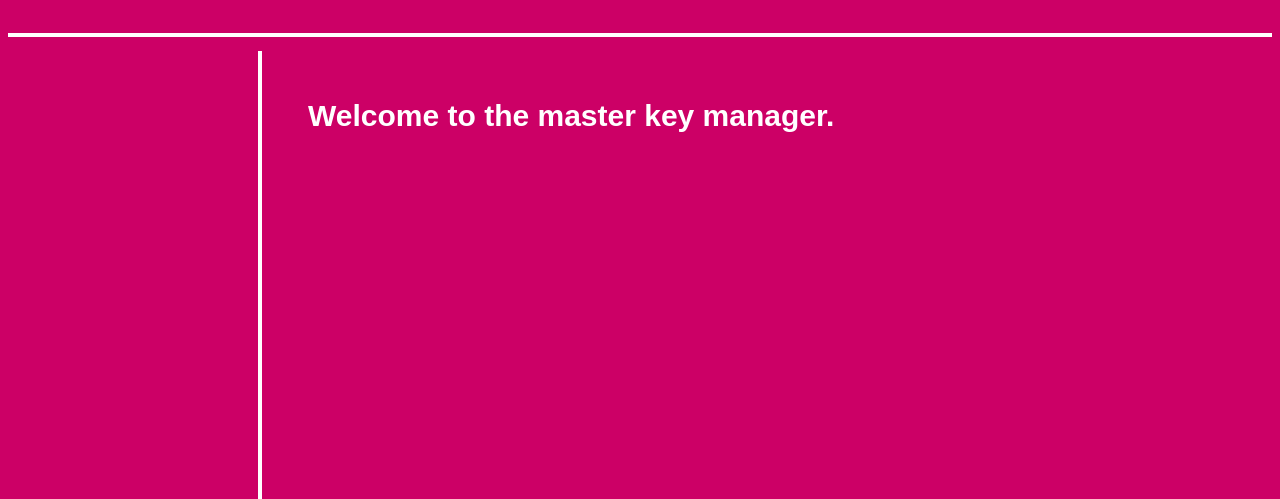
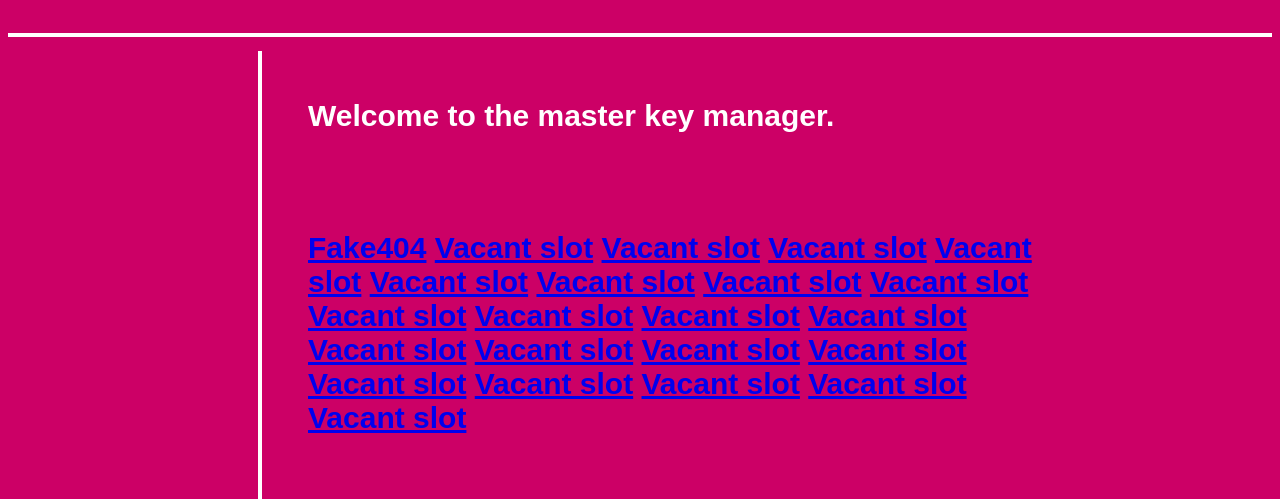
Before and after one commit to potatoesandgravy/tomthomason.github.io, a plain HTML site: page keyhere404filenotfound.html in a window 1280 px wide. Shown: the part 301-800 px from the top of the page. Drawn offline with Linux system fonts and the light colour scheme.

Commit message:
Update keyhere404filenotfound.html

```diff
--- a/keyhere404filenotfound.html
+++ b/keyhere404filenotfound.html
@@ -80,8 +80,30 @@
       <div class=hbar2>
          &nbsp;
        <div class=stuff2>
-         <p>Welcome to the master key manager.</p>
-
+         <p>Welcome to the master key manager.</p><br/>
+         <br/>
+         <a href="https://tomthomason.github.io/keyhere404">Fake404</a>
+         <a href="url">Vacant slot</a>
+         <a href="url">Vacant slot</a>
+         <a href="url">Vacant slot</a>
+         <a href="url">Vacant slot</a>
+         <a href="url">Vacant slot</a>
+         <a href="url">Vacant slot</a>
+         <a href="url">Vacant slot</a>
+         <a href="url">Vacant slot</a>
+         <a href="url">Vacant slot</a>
+         <a href="url">Vacant slot</a>
+         <a href="url">Vacant slot</a>
+         <a href="url">Vacant slot</a>
+         <a href="url">Vacant slot</a>
+         <a href="url">Vacant slot</a>
+         <a href="url">Vacant slot</a>
+         <a href="url">Vacant slot</a>
+         <a href="url">Vacant slot</a>
+         <a href="url">Vacant slot</a>
+         <a href="url">Vacant slot</a>
+         <a href="url">Vacant slot</a>
+         <a href="url">Vacant slot</a>
 
        </div>
       </div>
```
